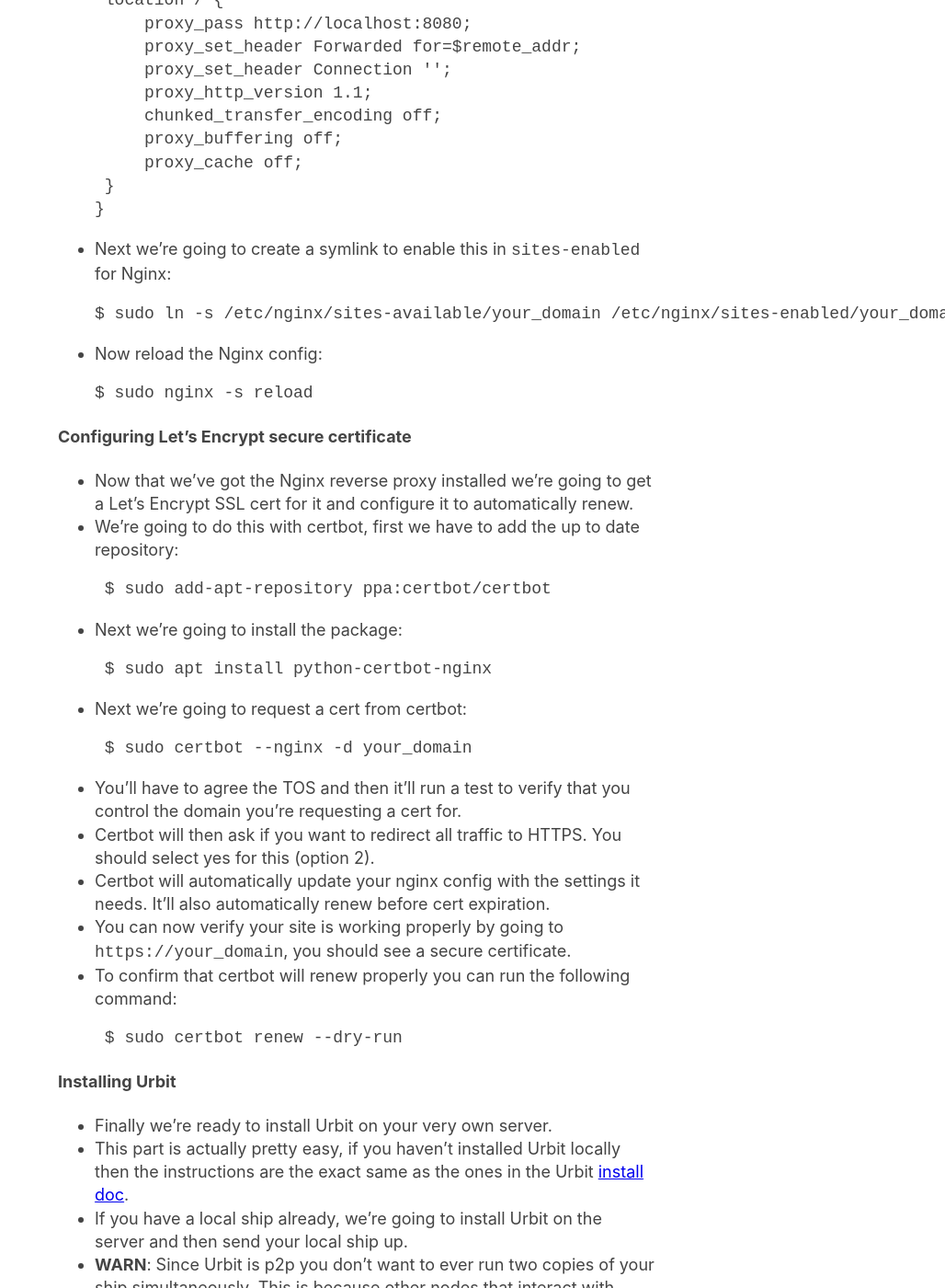
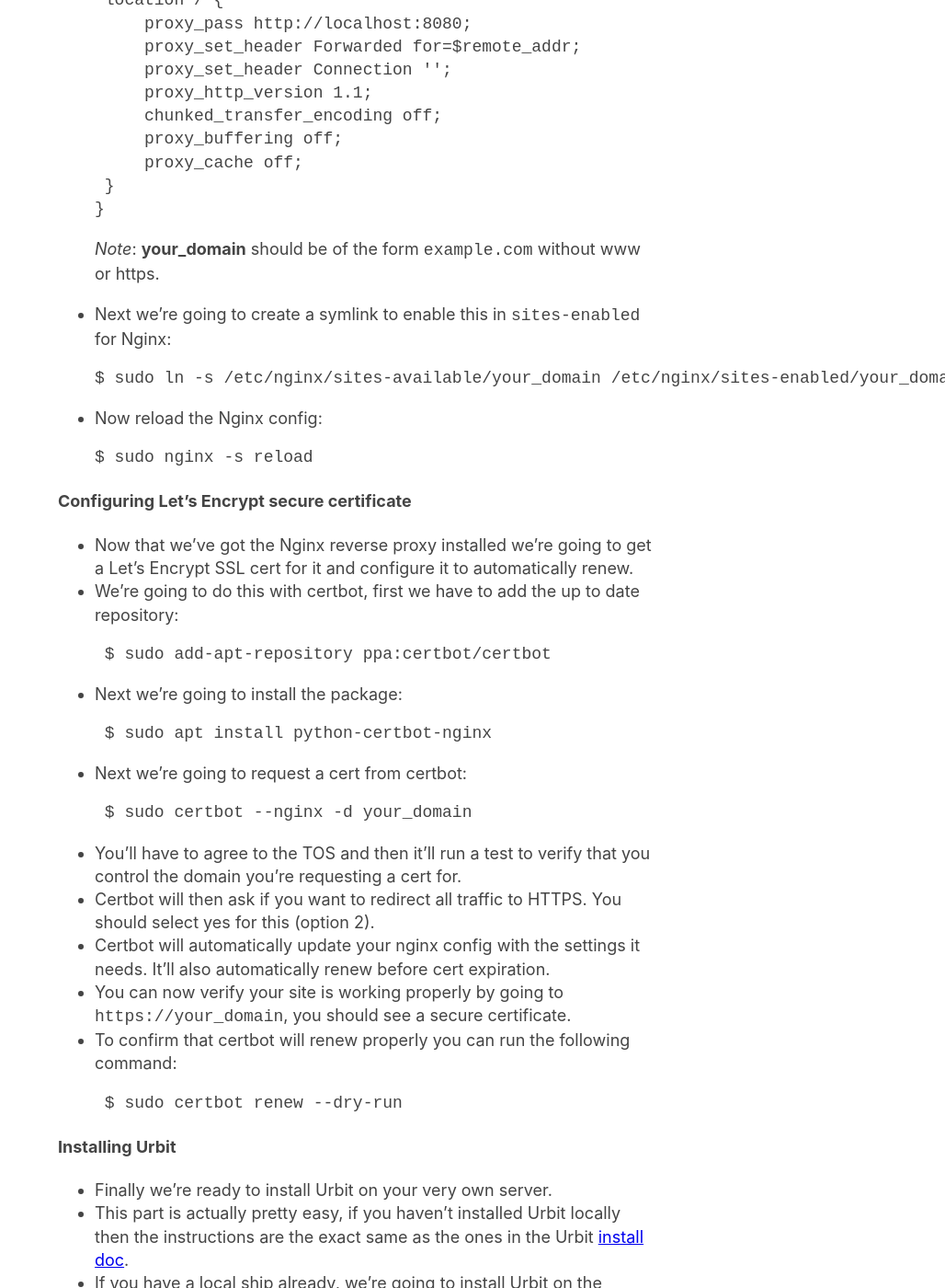
Before and after one commit to zalberico/zalberico.github.io, a Jekyll site: the page built from _posts/2020-06-06-urbit-on-the-cloud.markdown, in a window 1280 px wide and 1400 px high, scrolled down 4752 px. Shown: the whole window at 92% size, without its empty margins (252-1280 px from the left). Built offline with Jekyll 4.4.1, drawn with Linux system fonts in a browser that asks for light colours; some of the changed text lies outside the part shown.

Commit message:
Even more grammar fixes

````diff
--- a/_posts/2020-06-06-urbit-on-the-cloud.markdown
+++ b/_posts/2020-06-06-urbit-on-the-cloud.markdown
@@ -40,7 +40,7 @@
  - **Backups**: Optional (it costs a little extra, but I have it enabled for piece of mind).
 
 #### Getting your own domain
- - Your own domain will make accessing your urbit a lot easier (it'll also allow you to secure things with a let's encrypt cert).
+ - Your own domain will make accessing your urbit a lot easier (it'll also allow you to secure things with a Let's Encrypt cert).
  - Domains are relatively inexpensive and since this guide is about best practices I'm making it a required step.
  - There are a lot of domain name registrars you can use, this guide suggests [gandi.net][Gandi] because that's the one I use.
  - From there you can search for and register a domain that you like.
@@ -161,6 +161,7 @@
     }
    }
    ```
+   *Note*: **your_domain** should be of the form `example.com` without www or https.
  - Next we're going to create a symlink to enable this in `sites-enabled` for Nginx:
    ```
    $ sudo ln -s /etc/nginx/sites-available/your_domain /etc/nginx/sites-enabled/your_domain
@@ -184,7 +185,7 @@
  ```
  $ sudo certbot --nginx -d your_domain
  ```
- - You'll have to agree the TOS and then it'll run a test to verify that you control the domain you're requesting a cert for.
+ - You'll have to agree to the TOS and then it'll run a test to verify that you control the domain you're requesting a cert for.
  - Certbot will then ask if you want to redirect all traffic to HTTPS. You should select yes for this (option 2).
  - Certbot will automatically update your nginx config with the settings it needs. It'll also automatically renew before cert expiration.
  - You can now verify your site is working properly by going to `https://your_domain`, you should see a secure certificate.
````
